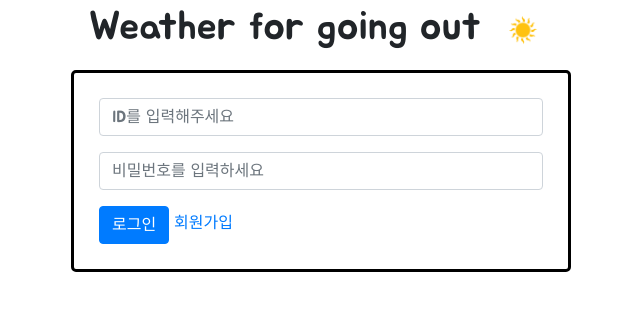
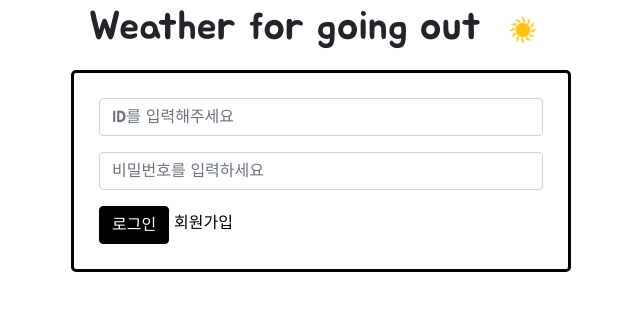
Before and after one commit to parkchoongho/weather_for_going_out, a Flask app: page /login in a window 1280 px wide. Shown: the top 311 px of the page, without its empty margins (319-959 px from the left). Run offline with Flask 2, Linux system fonts and the light colour scheme.

Commit message:
로그인 화명 css 작업

```diff
--- a/templates/login.html
+++ b/templates/login.html
@@ -46,6 +46,27 @@
         border-radius: 5px;
 
         padding: 25px;
+      }
+
+      .btn {
+        background-color: black;
+        border-color: black;
+      }
+
+      /* link - 아직 클릭하지 않은 경우 red 색상 설정 */
+      a:link {
+        color: black;
+        text-decoration: none;
+      }
+      /* visited - 한번 클릭하거나 전에 클릭한적 있을 경우 #c71d44 설정 */
+      a:visited {
+        color: black;
+        text-decoration: none;
+      }
+      /* hover - 마우스를 해당 링크에 위치했을 경우 #006DD7 설정 */
+      a:hover {
+        color: #006dd7;
+        text-decoration: underline;
       }
     </style>
     <title>Weather for going out</title>
```
